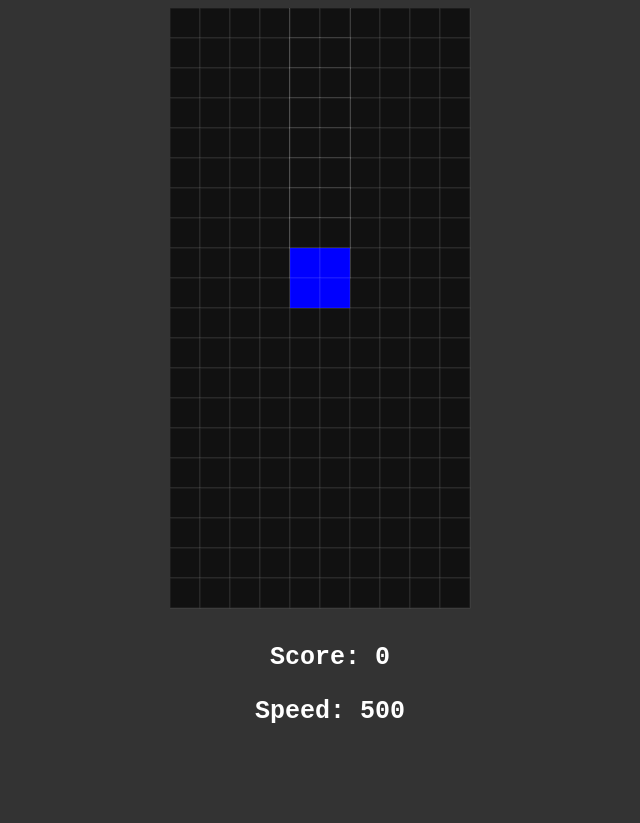
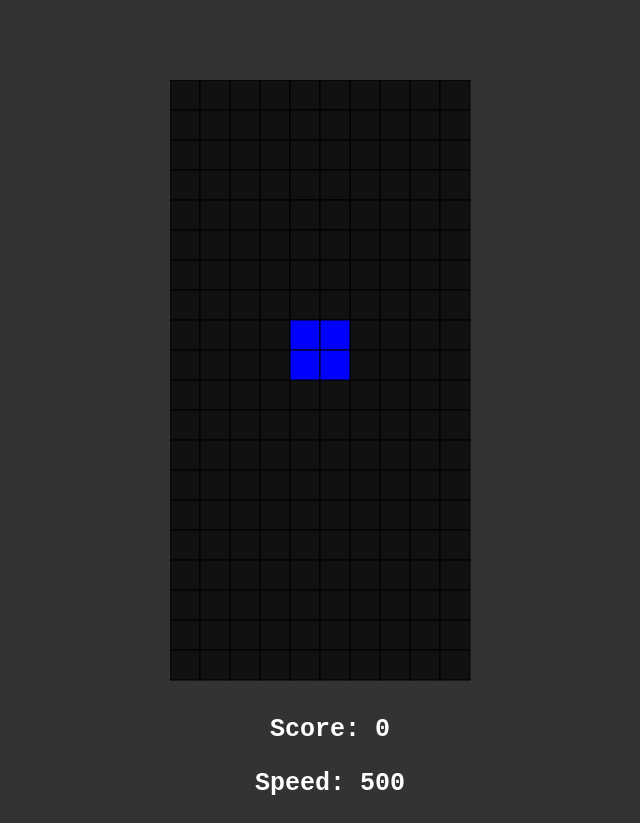
Before and after one commit to konivan/Tetris, a website: page main/index.html in a window 1280 px wide. Shown: the whole page, without its empty margins (310-950 px from the left). Before the commit the page ends 800 px from the top, so only its background shows below. Drawn offline with Linux system fonts and the light colour scheme.

Commit message:
final changes

```diff
--- a/main/game.js
+++ b/main/game.js
@@ -7,7 +7,7 @@ const row = 20;
 const col = 10;
 const squares = 30;
 const defaultColor = "#111111";
-const defaultBorder = "rgba(255,255,255,0.1)";
+const defaultBorder = "0.5px rgba(255,255,255,0.1)";
 
 let canMove = true;
 let speed = 500;
--- a/main/index.html
+++ b/main/index.html
@@ -22,6 +22,7 @@
     canvas {
       display: block;
       margin: 0 auto;
+      margin-top: 80px;
     }
   </style>
 </head>
```
